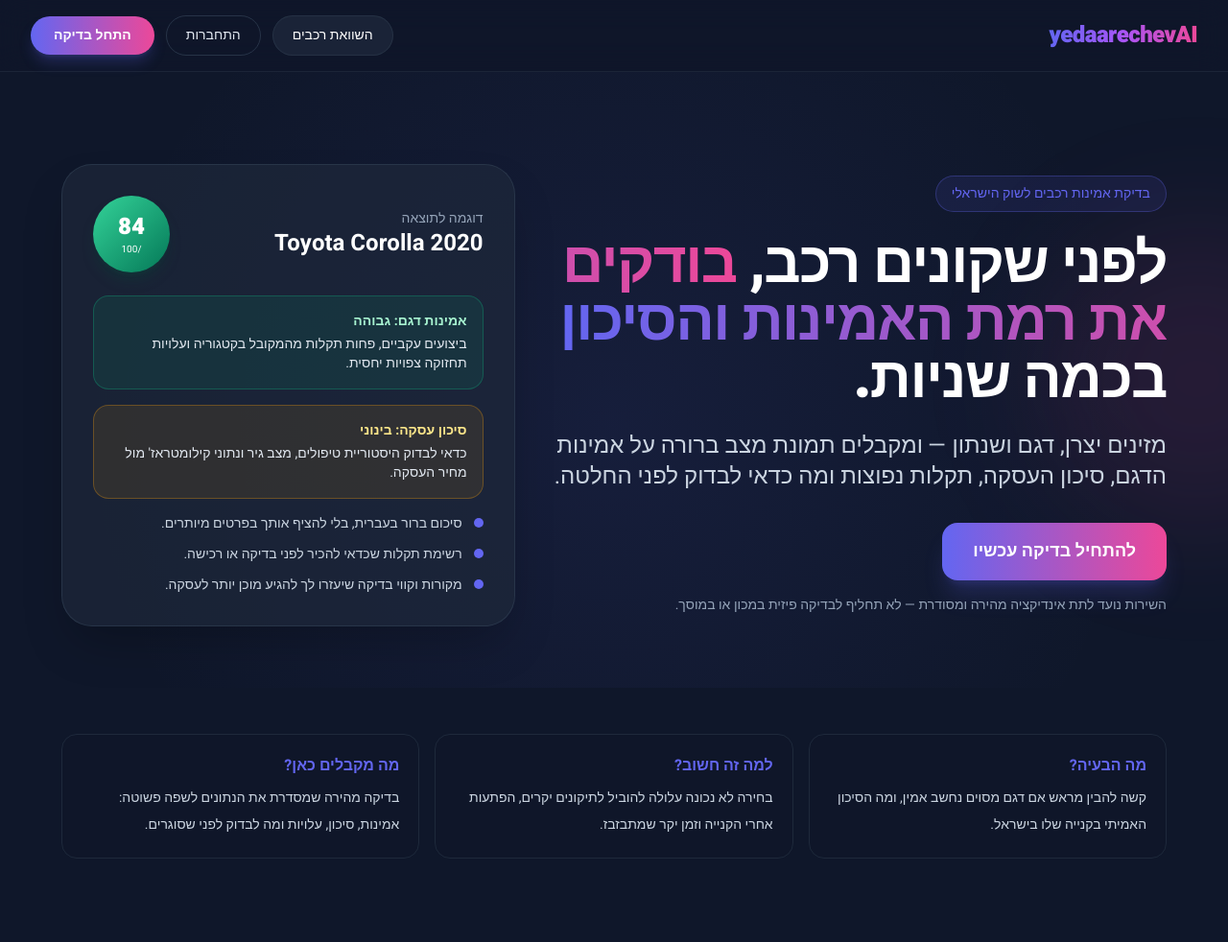
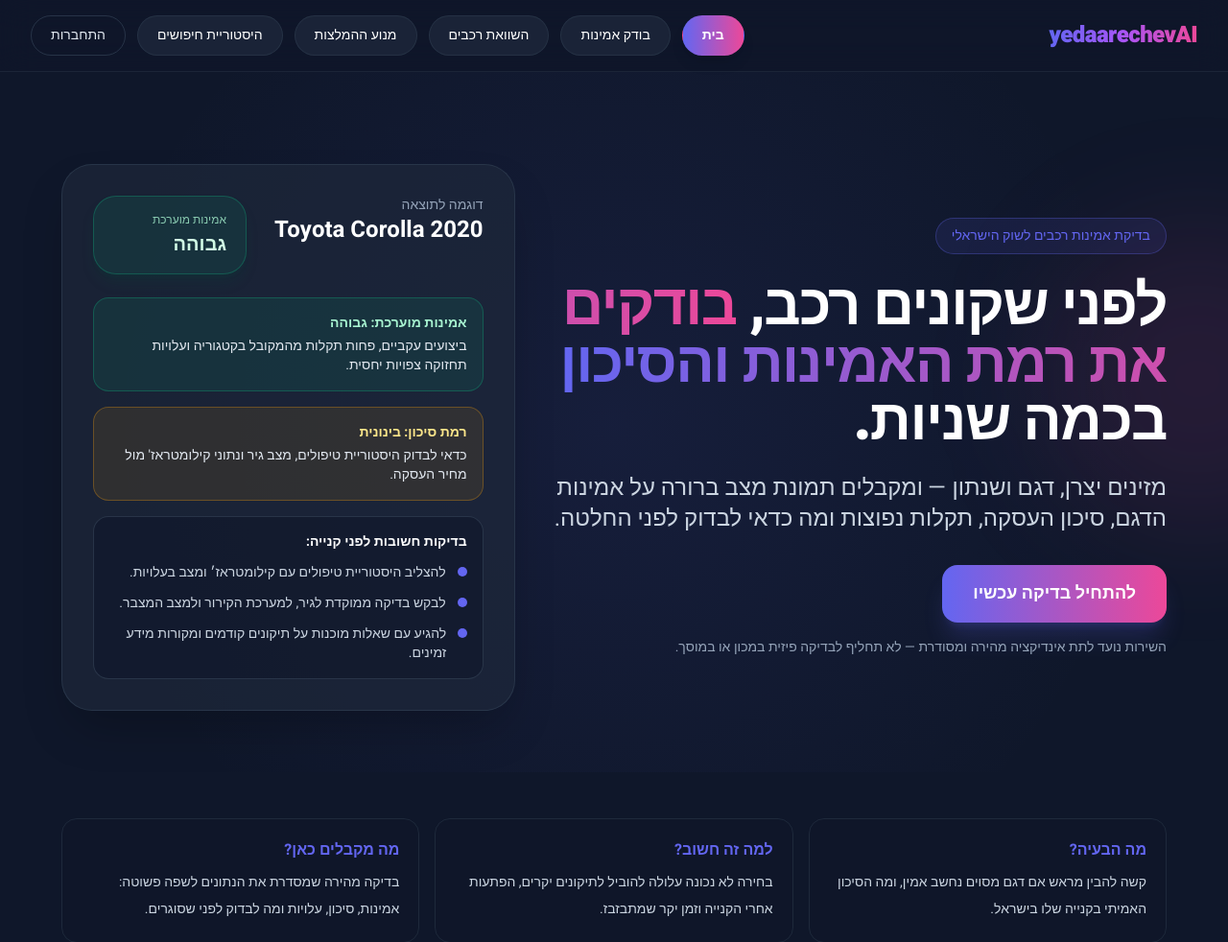
Before and after one commit to giladscore494/reliabilityAIModelsR2, a Flask app: page / in a window 1280 px wide. Shown: the top 982 px of the page at 96% size. Run offline with Flask 3, Linux system fonts and the light colour scheme; parts of the project's set-up code (start-up, migrations or seed data) failed here and were passed over; some libraries are stand-ins or nearby versions.

Commit message:
Refine landing preview and shared navbar
Agent-Logs-Url: https://github.com/giladscore494/reliabilityAIModelsR2/sessions/184f7cfe-5fe7-4a6a-bae1-502aa4e8c04a

Co-authored-by: giladscore494 <217342071+giladscore494@users.noreply.github.com>

```diff
--- a/my-flask-app/templates/_navbar.html
+++ b/my-flask-app/templates/_navbar.html
@@ -3,6 +3,13 @@
 {% set owner_flag = is_owner|default(false) %}
 {% set active_page = active_page|default('') %}
 {% set display_name = (user_obj.name.split(' ')[0] if user_obj and user_obj.name else ('אורח' if is_authenticated else '')) %}
+{% set nav_items = [
+  {'label': 'בית', 'endpoint': 'public.index', 'active': 'landing'},
+  {'label': 'בודק אמינות', 'endpoint': 'public.app_page', 'active': 'app'},
+  {'label': 'השוואת רכבים', 'endpoint': 'comparison.compare_page', 'active': 'compare'},
+  {'label': 'מנוע ההמלצות', 'endpoint': 'advisor.recommendations', 'active': 'advisor'},
+  {'label': 'היסטוריית חיפושים', 'endpoint': 'dashboard.dashboard', 'active': 'dashboard'},
+] %}
 
 <meta name="csrf-token" content="{{ csrf_token }}">
 
@@ -25,16 +32,14 @@
       {% endif %}
 
       <nav class="hidden md:flex items-center gap-2 sm:gap-3 text-sm font-medium">
-        <a href="{{ url_for('comparison.compare_page') }}"
-           class="px-4 sm:px-5 py-2.5 rounded-full border transition-all {{ 'bg-gradient-to-r from-primary to-secondary text-white border-transparent font-bold shadow-lg' if active_page=='compare' else 'bg-slate-800/80 hover:bg-slate-700 text-white border-slate-700/50 hover:-translate-y-0.5' }}">
-          השוואת רכבים
-        </a>
+        {% for item in nav_items %}
+          <a href="{{ url_for(item.endpoint) }}"
+             class="px-4 sm:px-5 py-2.5 rounded-full border transition-all {{ 'bg-gradient-to-r from-primary to-secondary text-white border-transparent font-bold shadow-lg' if active_page == item.active else 'bg-slate-800/80 hover:bg-slate-700 text-white border-slate-700/50 hover:-translate-y-0.5' }}">
+            {{ item.label }}
+          </a>
+        {% endfor %}
 
         {% if is_authenticated %}
-          <a href="{{ url_for('dashboard.dashboard') }}"
-             class="px-4 sm:px-5 py-2.5 rounded-full border transition-all {{ 'bg-gradient-to-r from-primary to-secondary text-white border-transparent font-bold shadow-lg' if active_page=='dashboard' else 'bg-slate-800/80 hover:bg-slate-700 text-white border-slate-700/50 hover:-translate-y-0.5' }}">
-            החיפושים שלי
-          </a>
           <a href="{{ url_for('public.logout') }}" class="px-4 py-2 rounded-full text-slate-300 hover:text-white hover:bg-white/10 transition-all flex items-center gap-2">
             <svg xmlns="http://www.w3.org/2000/svg" class="h-5 w-5" fill="none" viewBox="0 0 24 24" stroke="currentColor">
               <path stroke-linecap="round" stroke-linejoin="round" stroke-width="2"
@@ -48,11 +53,6 @@
             התחברות
           </a>
         {% endif %}
-
-        <a href="{{ url_for('public.app_page') }}"
-           class="px-6 py-2.5 rounded-full font-bold transition-all text-white shadow-lg shadow-primary/25 hover:shadow-primary/40 hover:-translate-y-0.5 active:translate-y-0 bg-gradient-to-r from-primary to-secondary">
-          {{ 'התחל בדיקה' if active_page != 'app' else 'בודק האמינות' }}
-        </a>
       </nav>
 
       <button id="navbar-toggle" type="button" class="md:hidden inline-flex items-center justify-center w-11 h-11 rounded-full border border-slate-700/70 text-slate-200 hover:bg-slate-800 transition"
@@ -83,19 +83,13 @@
     </div>
 
     <nav class="flex flex-col gap-2 text-sm font-medium">
-      <a href="{{ url_for('public.app_page') }}"
-         class="nav-drawer-link w-full px-4 py-3 rounded-xl border text-right transition bg-gradient-to-r from-primary to-secondary text-white border-transparent font-bold">
-        {{ 'התחל בדיקה' if active_page != 'app' else 'בודק האמינות' }}
-      </a>
-      <a href="{{ url_for('comparison.compare_page') }}"
-         class="nav-drawer-link w-full px-4 py-3 rounded-xl border text-right transition {{ 'bg-gradient-to-r from-primary to-secondary text-white border-transparent font-bold' if active_page=='compare' else 'bg-slate-900/70 text-slate-100 border-slate-700 hover:bg-slate-800' }}">
-        השוואת רכבים
-      </a>
+      {% for item in nav_items %}
+        <a href="{{ url_for(item.endpoint) }}"
+           class="nav-drawer-link w-full px-4 py-3 rounded-xl border text-right transition {{ 'bg-gradient-to-r from-primary to-secondary text-white border-transparent font-bold' if active_page == item.active else 'bg-slate-900/70 text-slate-100 border-slate-700 hover:bg-slate-800' }}">
+          {{ item.label }}
+        </a>
+      {% endfor %}
       {% if is_authenticated %}
-        <a href="{{ url_for('dashboard.dashboard') }}"
-           class="nav-drawer-link w-full px-4 py-3 rounded-xl border text-right transition {{ 'bg-gradient-to-r from-primary to-secondary text-white border-transparent font-bold' if active_page=='dashboard' else 'bg-slate-900/70 text-slate-100 border-slate-700 hover:bg-slate-800' }}">
-          החיפושים שלי
-        </a>
         <a href="{{ url_for('public.logout') }}"
            class="nav-drawer-link w-full px-4 py-3 rounded-xl border text-right transition bg-slate-900/70 text-slate-100 border-slate-700 hover:bg-slate-800">
           התנתק
@@ -106,10 +100,6 @@
           התחברות
         </a>
       {% endif %}
-      <a href="{{ url_for('public.index') }}"
-         class="nav-drawer-link w-full px-4 py-3 rounded-xl border text-right transition {{ 'bg-gradient-to-r from-primary to-secondary text-white border-transparent font-bold' if active_page=='landing' else 'bg-slate-900/70 text-slate-100 border-slate-700 hover:bg-slate-800' }}">
-        דף הבית
-      </a>
     </nav>
   </div>
 </div>
--- a/my-flask-app/templates/landing.html
+++ b/my-flask-app/templates/landing.html
@@ -78,32 +78,33 @@
 
                     <div class="fade-in delay-100">
                         <div class="rounded-[2rem] border border-slate-700/60 bg-dark-lighter/70 backdrop-blur-xl p-6 md:p-8 shadow-2xl">
-                            <div class="flex items-center justify-between mb-6">
+                            <div class="flex items-start justify-between gap-4 mb-6">
                                 <div>
                                     <p class="text-sm text-slate-400">דוגמה לתוצאה</p>
                                     <h2 class="text-2xl font-bold text-white">Toyota Corolla 2020</h2>
                                 </div>
-                                <div class="w-20 h-20 rounded-full bg-gradient-to-br from-emerald-400 to-emerald-700 flex items-center justify-center text-white shadow-lg shadow-emerald-900/30">
-                                    <div class="text-center">
-                                        <div class="text-2xl font-black">84</div>
-                                        <div class="text-[10px]">/100</div>
-                                    </div>
+                                <div class="min-w-[10rem] rounded-3xl border border-emerald-500/30 bg-emerald-500/10 px-5 py-4 text-right shadow-lg shadow-emerald-900/20">
+                                    <div class="text-xs text-emerald-200/80 mb-1">אמינות מוערכת</div>
+                                    <div class="text-xl font-black text-emerald-100">גבוהה</div>
                                 </div>
                             </div>
                             <div class="space-y-4">
                                 <div class="rounded-2xl border border-emerald-500/30 bg-emerald-500/10 p-4">
-                                    <div class="text-sm text-emerald-200 font-bold mb-1">אמינות דגם: גבוהה</div>
+                                    <div class="text-sm text-emerald-200 font-bold mb-1">אמינות מוערכת: גבוהה</div>
                                     <p class="text-sm text-slate-200">ביצועים עקביים, פחות תקלות מהמקובל בקטגוריה ועלויות תחזוקה צפויות יחסית.</p>
                                 </div>
                                 <div class="rounded-2xl border border-amber-500/30 bg-amber-500/10 p-4">
-                                    <div class="text-sm text-amber-200 font-bold mb-1">סיכון עסקה: בינוני</div>
+                                    <div class="text-sm text-amber-200 font-bold mb-1">רמת סיכון: בינונית</div>
                                     <p class="text-sm text-slate-200">כדאי לבדוק היסטוריית טיפולים, מצב גיר ונתוני קילומטראז' מול מחיר העסקה.</p>
                                 </div>
-                                <ul class="space-y-3 text-sm text-slate-300">
-                                    <li class="flex items-start gap-3"><span class="mt-1 h-2.5 w-2.5 rounded-full bg-primary"></span><span>סיכום ברור בעברית, בלי להציף אותך בפרטים מיותרים.</span></li>
-                                    <li class="flex items-start gap-3"><span class="mt-1 h-2.5 w-2.5 rounded-full bg-primary"></span><span>רשימת תקלות שכדאי להכיר לפני בדיקה או רכישה.</span></li>
-                                    <li class="flex items-start gap-3"><span class="mt-1 h-2.5 w-2.5 rounded-full bg-primary"></span><span>מקורות וקווי בדיקה שיעזרו לך להגיע מוכן יותר לעסקה.</span></li>
-                                </ul>
+                                <div class="rounded-2xl border border-slate-700/70 bg-slate-900/60 p-4">
+                                    <div class="text-sm text-white font-bold mb-3">בדיקות חשובות לפני קנייה:</div>
+                                    <ul class="space-y-3 text-sm text-slate-300">
+                                        <li class="flex items-start gap-3"><span class="mt-1 h-2.5 w-2.5 rounded-full bg-primary"></span><span>להצליב היסטוריית טיפולים עם קילומטראז׳ ומצב בעלויות.</span></li>
+                                        <li class="flex items-start gap-3"><span class="mt-1 h-2.5 w-2.5 rounded-full bg-primary"></span><span>לבקש בדיקה ממוקדת לגיר, למערכת הקירור ולמצב המצבר.</span></li>
+                                        <li class="flex items-start gap-3"><span class="mt-1 h-2.5 w-2.5 rounded-full bg-primary"></span><span>להגיע עם שאלות מוכנות על תיקונים קודמים ומקורות מידע זמינים.</span></li>
+                                    </ul>
+                                </div>
                             </div>
                         </div>
                     </div>
```
Also changed, not shown: my-flask-app/templates/dashboard.html (+2 -52 lines).
